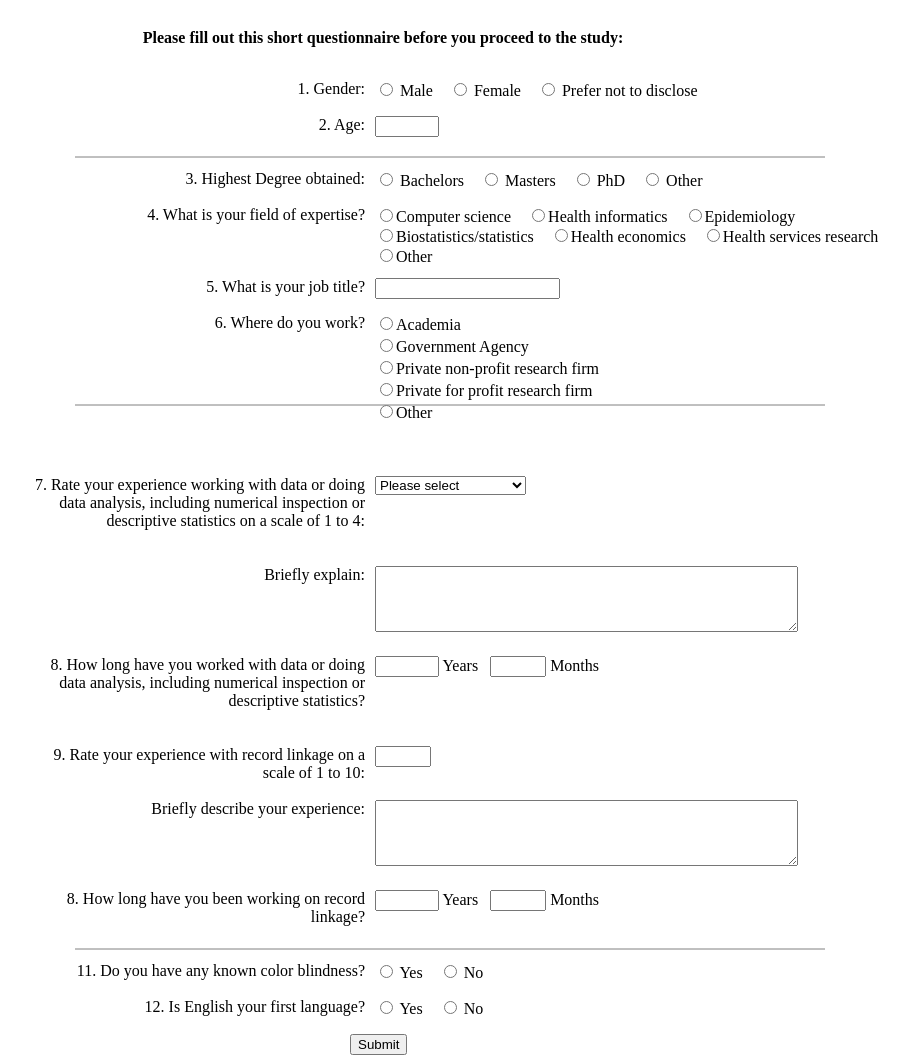
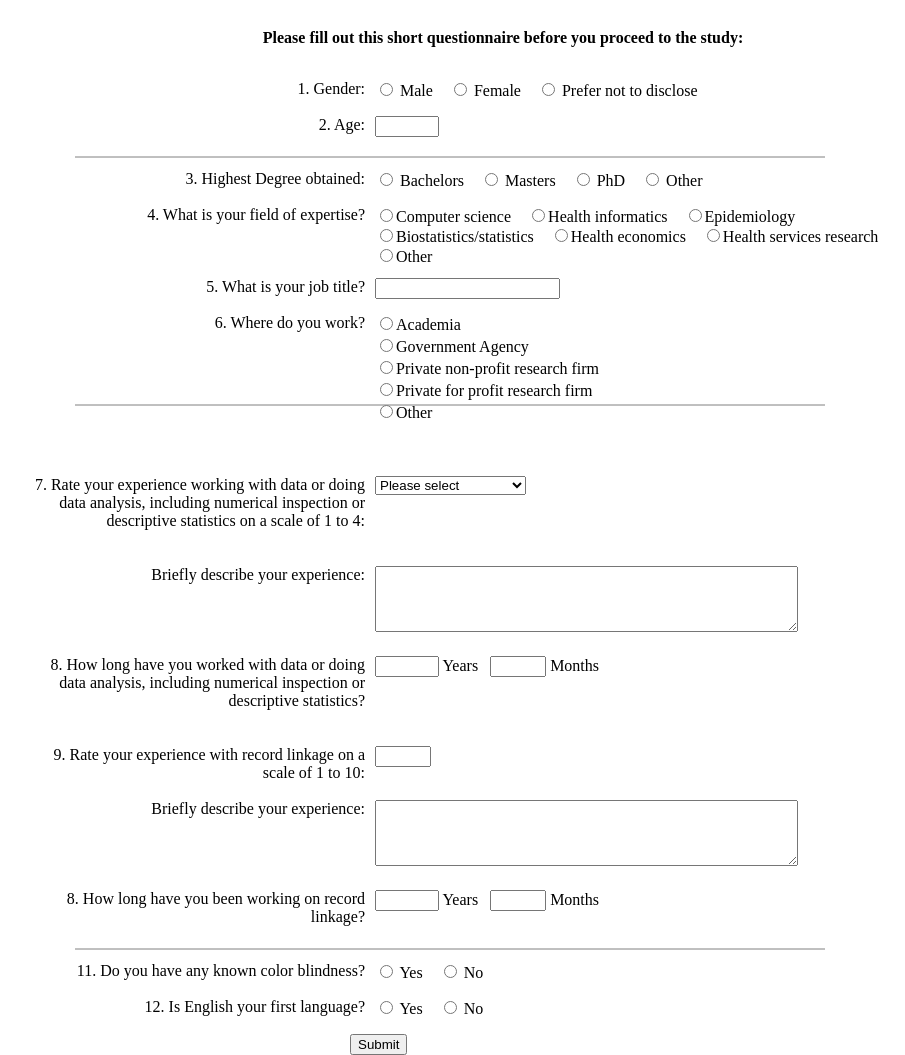
Before and after one commit to pinformatics/MINDFIRL-userstudy, a Flask app: template ppirl-userstudy/templates/pre_survey.html in a window 1280 px wide. Shown: the whole page, without its empty margins (375-1280 px from the left). Run offline with Flask 2, Linux system fonts and the light colour scheme; the template is opened without the code that fills it, so the values that code supplies are empty; parts of the project's set-up code (start-up, migrations or seed data) failed here and were passed over.

Commit message:
presurvey

```diff
--- a/ppirl-userstudy/templates/pre_survey.html
+++ b/ppirl-userstudy/templates/pre_survey.html
@@ -11,7 +11,7 @@
     <div  style="width: 1000px; position: absolute;">
     <!--<h3 style="text-align: center">Survey</h3>-->
 
-    <h4 id="demoinstr" style="margin-left: 500px;text-align: center; font-weight: bold">
+    <h4 id="demoinstr" style="margin-left: 500px;text-align: center; font-weight: bold; width: 740px">
         Please fill out this short questionnaire before you proceed to the study:
     </h4>
     <br><br>
@@ -149,7 +149,7 @@
     <br><br><br><br><br>
 
      <div  style="position: absolute; left: 0px;width: 740px;  text-align: right; ">
-        Briefly explain:
+        Briefly describe your experience:
     </div>
         <textarea name="data_ana_text" rows="4" cols="50" style="position: absolute; left: 750px; "></textarea>
     <br><br><br><br><br>
```
Also changed, not shown: 1 other file.
